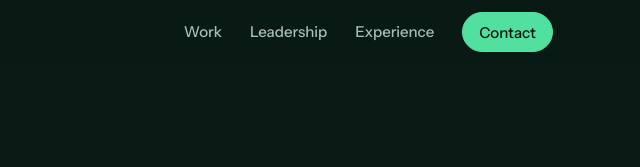
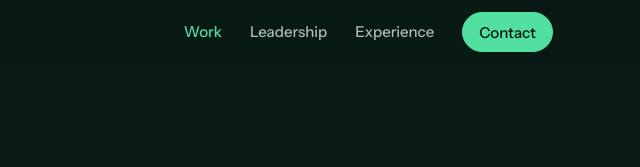
Before and after one commit to ilja2z/ilja2z.github.io, a plain HTML site: page index.html in a window 1280 px wide. Shown: the top 167 px of the page, 639-1279 px from the left. Drawn offline with nearby package versions, Linux system fonts and the light colour scheme.

Commit message:
Nav: highlight the section in view
Co-Authored-By: Claude Opus 5.5 <noreply@anthropic.com>
Claude-Session: https://claude.ai/code/session_018u1JwTG9VgGpEyowPCcST9

```diff
--- a/assets/site.css
+++ b/assets/site.css
@@ -34,6 +34,7 @@ p{margin:0 0 1em}
 .nav{display:flex;align-items:center;gap:clamp(12px,2.4vw,28px)}
 .nav a{text-decoration:none;color:var(--muted);font-size:.9375rem;font-weight:500;padding:8px 0}
 .nav a:hover{color:var(--text)}
+.nav a.is-active{color:var(--accent)}
 .btn{display:inline-flex;align-items:center;justify-content:center;gap:8px;min-height:44px;padding:0 20px;border-radius:999px;font:600 .9375rem/1 var(--body);text-decoration:none;border:1px solid var(--line);color:var(--text);background:transparent;cursor:pointer;transition:background .15s,border-color .15s,color .15s}
 .btn:hover{border-color:var(--accent);color:var(--accent)}
 .btn.primary{background:var(--accent);border-color:var(--accent);color:var(--accent-ink)}
--- a/assets/site.js
+++ b/assets/site.js
@@ -154,3 +154,23 @@
     var h = document.querySelector('h1'); if (h){ h.setAttribute('tabindex','-1'); h.focus({preventScroll:true}); }
   });
 })();
+
+// highlight the nav link of the section in view (home page)
+(function(){
+  var links=[].slice.call(document.querySelectorAll('.nav a[href^="#"]:not(.btn)'));
+  var items=links.map(function(a){return {a:a,s:document.getElementById(a.getAttribute('href').slice(1))};}).filter(function(i){return i.s;});
+  if(!items.length) return;
+  var contact=document.getElementById('contact'), ticking=false;
+  function update(){
+    ticking=false;
+    var line=window.innerHeight*0.4, cur=null;
+    items.forEach(function(i){ if(i.s.getBoundingClientRect().top<=line) cur=i; });
+    if(contact && contact.getBoundingClientRect().top<=line) cur=null;
+    items.forEach(function(i){
+      var on=i===cur; i.a.classList.toggle('is-active',on);
+      if(on) i.a.setAttribute('aria-current','true'); else i.a.removeAttribute('aria-current');
+    });
+  }
+  window.addEventListener('scroll',function(){ if(!ticking){ticking=true;requestAnimationFrame(update);} },{passive:true});
+  window.addEventListener('resize',update); update();
+})();
```
